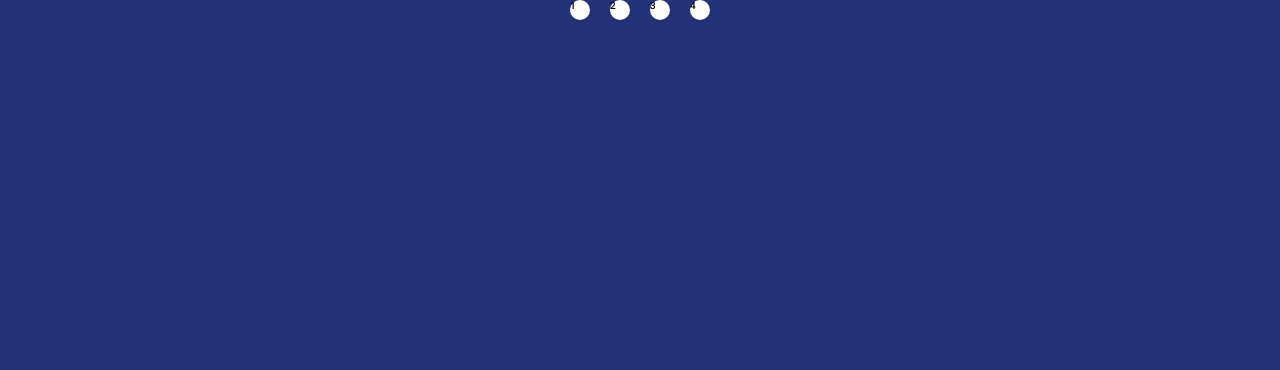
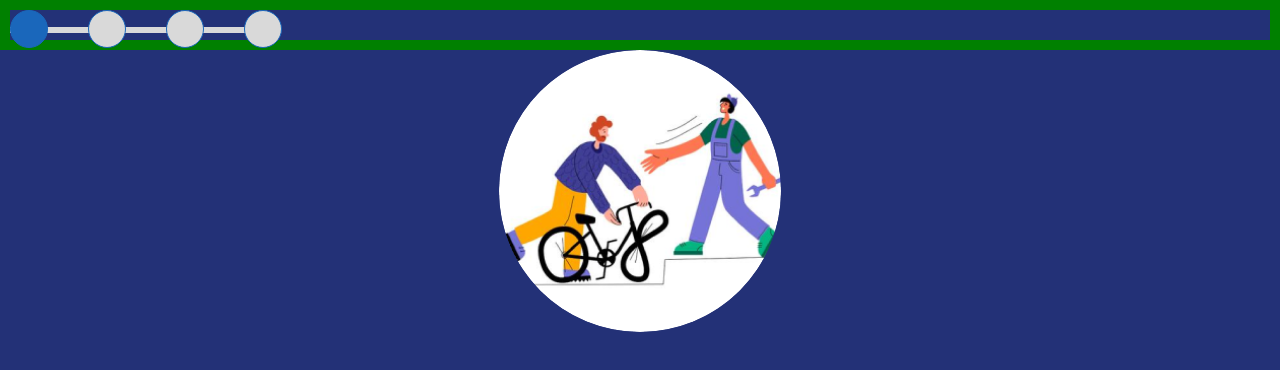
Before and after one commit to JoseCaicedoDev/bike-react, a React (Create React App) app: page / in a window 1280 px wide. Shown: the top 370 px of the page. Built offline with nearby package versions, Linux system fonts and the light colour scheme.

Commit message:
[update] state vita

```diff
--- a/src/App.css
+++ b/src/App.css
@@ -5,18 +5,6 @@
 .App-logo {
   height: 40vmin;
   pointer-events: none;
-}
-
-.nav{
-  display: flex;
-  gap: 20px;
-  list-style: none;
-}
-.nav li{
-  background-color: white;
-  border-radius: 50%;
-  width: 20px;
-  height: 20px;
 }
 
 @media (prefers-reduced-motion: no-preference) {
--- a/src/App.js
+++ b/src/App.js
@@ -2,16 +2,22 @@ import './App.css'
 import Container from './elements/Container'
 // import { Input } from './elements/Input'
 // import { Title } from './elements/title'
+import { ContainerNavProcess, Nav, Li, BarLine } from './elements/process/ContainerNavProcess'
+import { ImgContainer } from './elements/StatusIMG'
 
 function App () {
   return (
     <Container>
-      <ul className='nav'>
-        <li>1</li>
-        <li>2</li>
-        <li>3</li>
-        <li>4</li>
-      </ul>
+      <ContainerNavProcess>
+        <Nav>
+          <Li check />
+          <Li />
+          <Li />
+          <Li />
+          <BarLine />
+        </Nav>
+      </ContainerNavProcess>
+      <ImgContainer />
     </Container>
   )
 }
--- a/src/elements/Container.jsx
+++ b/src/elements/Container.jsx
@@ -2,10 +2,9 @@ import styled from 'styled-components'
 import theme from '../themas'
 
 const Container = styled.div`
-  display:flex;
-  flex-direction: colum;
+  display:block;
   justify-content: center;
-  width:100wh;
+  width:100%;
   height:100vh;
   background:${theme.background};
 `
--- /dev/null
+++ b/src/elements/StatusIMG.js
@@ -0,0 +1,23 @@
+import styled from 'styled-components'
+import image from '../resources/images/Ellipse6.png'
+import theme from '../themas'
+
+const ImgContainer = styled.div`
+  width: 28.2rem;
+  height:28.2rem;
+  object-position:center;
+  border-radius: 50%;
+  margin:auto;
+  background-image: url(${image});
+`
+
+const StatusCar = styled.div`
+  width: 100vw;
+
+  p {
+    font-family: 'Roboto';
+    color: ${theme.fontPrimary}
+  }
+`
+
+export { ImgContainer, StatusCar }
--- a/src/elements/process/ContainerNavProcess.js
+++ b/src/elements/process/ContainerNavProcess.js
@@ -1,7 +1,33 @@
 import styled from 'styled-components'
+import theme from '../../themas'
 
 const ContainerNavProcess = styled.div`
-  width: 100wh;
   height: 5rem;
+  border: 10px solid green;
 `
-export { ContainerNavProcess }
+
+const Nav = styled.div`
+  display: flex;
+  gap: 4rem;
+  list-style: none;
+  position: relative;
+`
+const Li = styled.li`
+  background-color: ${(props) => props.check ? theme.backgroundBlue : theme.backgroundGray};
+  border: 1px solid ${theme.backgroundBlue};
+  border-radius: 50%;
+  width: 3.8rem;
+  height: 3.8rem;
+  z-index: 2;
+`
+
+const BarLine = styled.div`
+  position: absolute;
+  width: 26.6rem;
+  height: 0.6rem;
+  background-color: ${theme.backgroundGray};
+  top: 1.7rem;
+  z-index: 1;
+`
+
+export { ContainerNavProcess, Nav, Li, BarLine }
--- a/src/index.css
+++ b/src/index.css
@@ -1,4 +1,6 @@
-@font-face {
+@import url('https://fonts.googleapis.com/css2?family=Inter:wght@400;600;700&display=swap');
+
+/* @font-face {
   font-family: Roboto;
   src: url('../src/resources/fonts/Roboto-Medium.ttf');
   font-style: normal;
@@ -15,12 +17,13 @@
   src: url('../src/resources/fonts/Roboto-Light.ttf');
   font-style: light;
   font-weight: 300;
-}
+} */
 *{
   margin: 0;
   padding: 0;
   font-size: 10px;
-  font-family: Roboto;
+/*   font-family: Roboto; */
+  box-sizing: border-box;
 }
 body {
   margin: 0;
--- a/src/themas.js
+++ b/src/themas.js
@@ -1,10 +1,10 @@
-/* import url('https://fonts.googleapis.com/css2?family=Roboto:wght@400;500;700&display=swap') */
 const theme = {
   background: '#233177',
-  fontPrimary: '#1CA0F6',
-  fontSecundary: '#808080',
-  footer: '#222222',
-  fontFamily: '\'Roboto\', sanf-serif'
+  backgroundGray: '#D9D9D9',
+  backgroundBlue: '#1A67BB',
+  backgroundBtn: '#1F86BF',
+  fontPrimary: '#ffffff',
+  fontFamily: '\'Inter\', sanf-serif'
 }
 
 export default theme
```
Also changed, not shown: package.json (+9 -9 lines), src/resources/images/Ellipse6.png (added).
